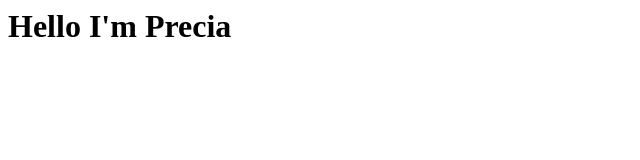
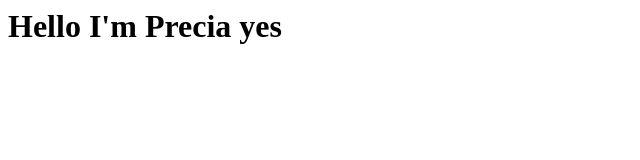
Before and after one commit to preciaaa/preciaaa.github.io, a plain HTML site: page index.html in a window 1280 px wide. Shown: the full height of the page, 0-640 px from the left. Drawn offline with Linux system fonts and the light colour scheme.

Commit message:
added yes

```diff
--- a/index.html
+++ b/index.html
@@ -1 +1 @@
-<h1> Hello I'm Precia </h1>
+<h1> Hello I'm Precia  yes</h1>
```
